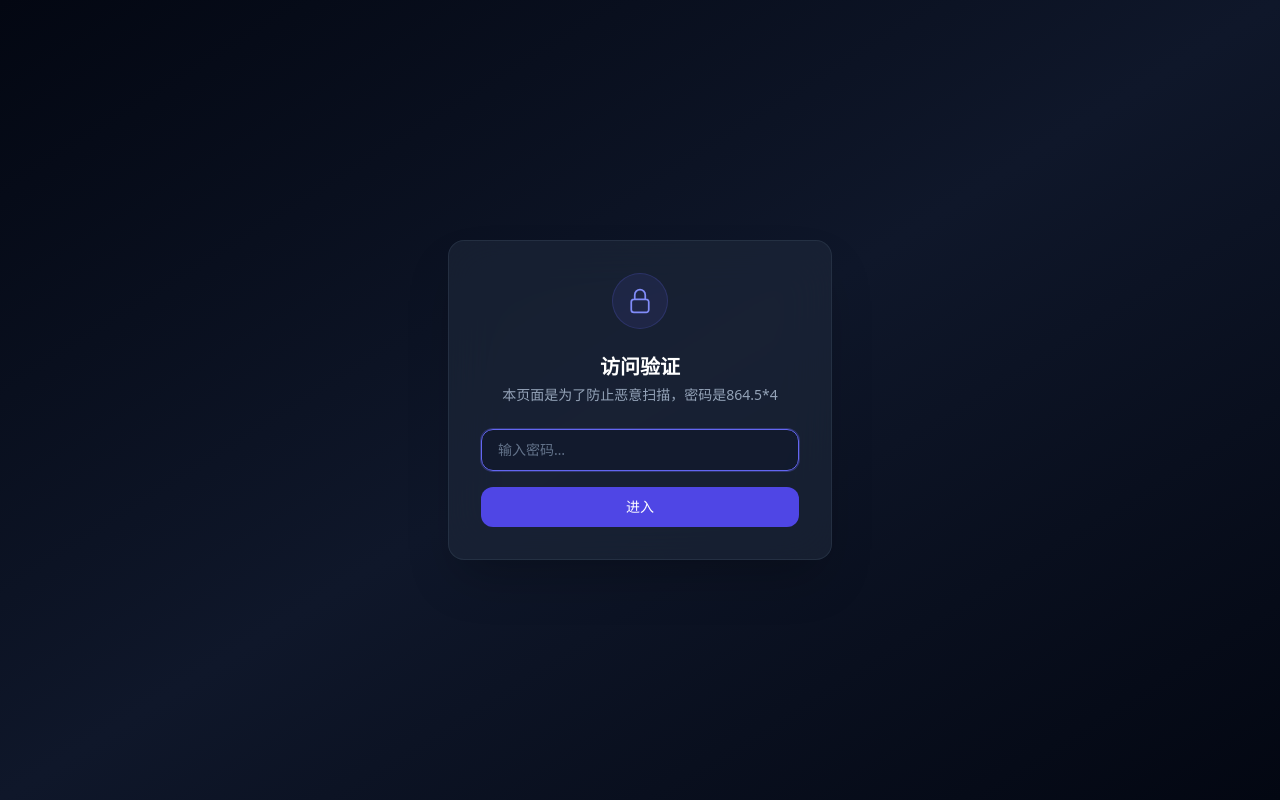
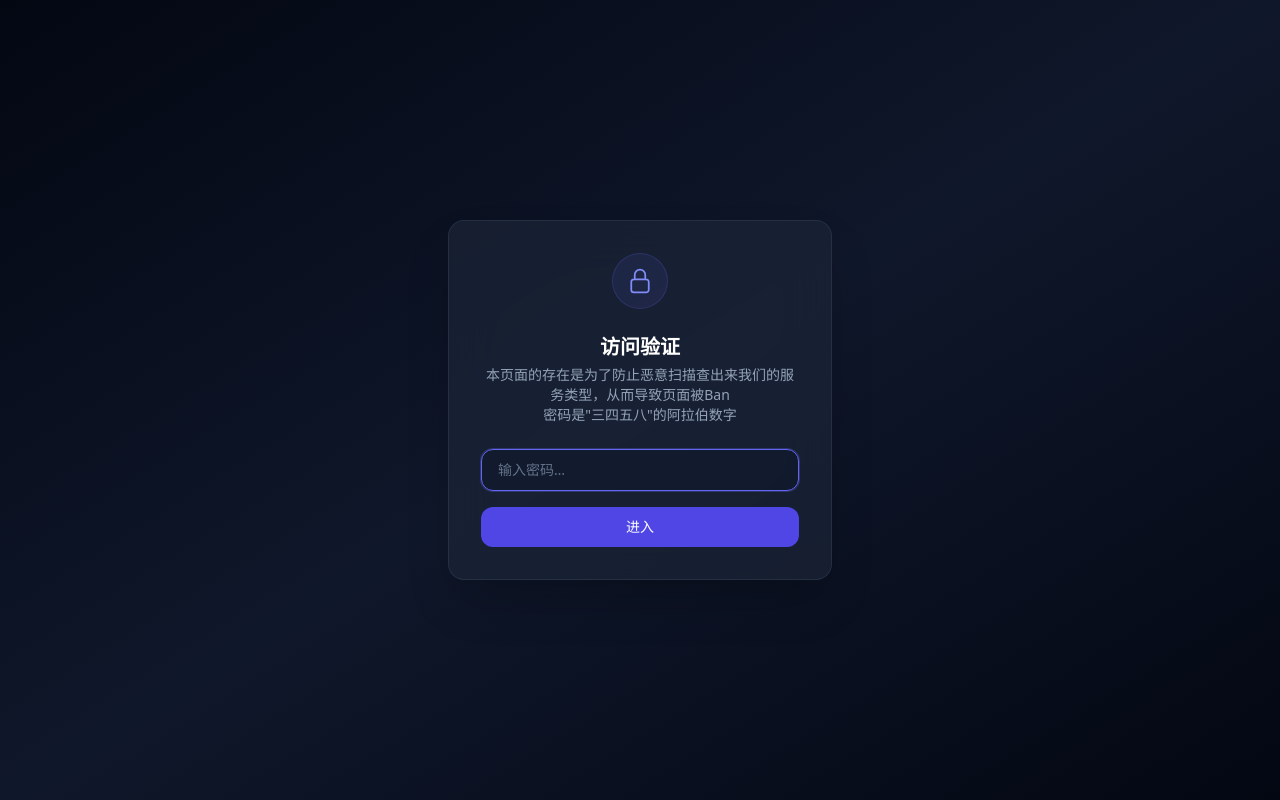
Before and after one commit to TangentLab2533/network_proxy, a plain HTML site: page index.html in a window 1280 px wide. Drawn offline with nearby package versions, Linux system fonts and the light colour scheme.

Commit message:
Update index.html

```diff
--- a/index.html
+++ b/index.html
@@ -32,7 +32,7 @@
       </div>
 
       <h1 class="text-xl font-bold text-white text-center mb-1">访问验证</h1>
-      <p class="text-slate-400 text-sm text-center mb-6">本页面是为了防止恶意扫描，密码是864.5*4</p>
+      <p class="text-slate-400 text-sm text-center mb-6">本页面的存在是为了防止恶意扫描查出来我们的服务类型，从而导致页面被Ban<br>密码是"三四五八"的阿拉伯数字</p>
 
       <form id="authForm">
         <input
```
